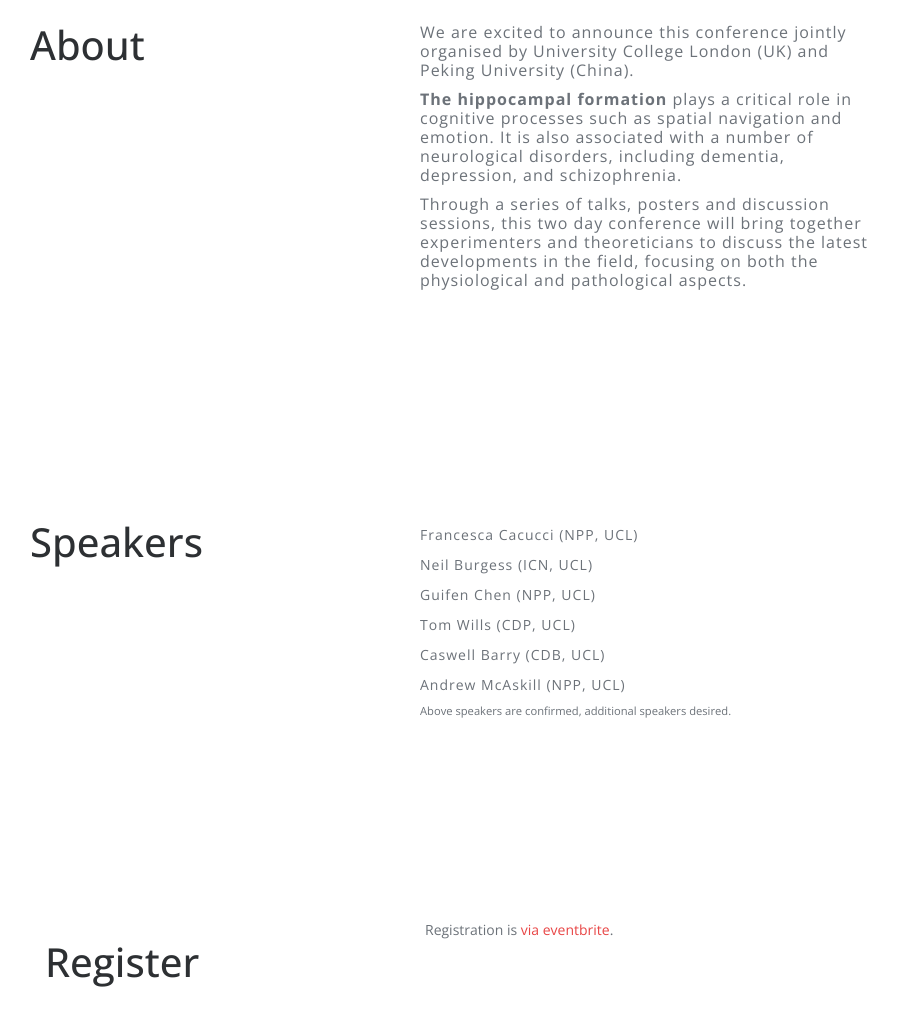
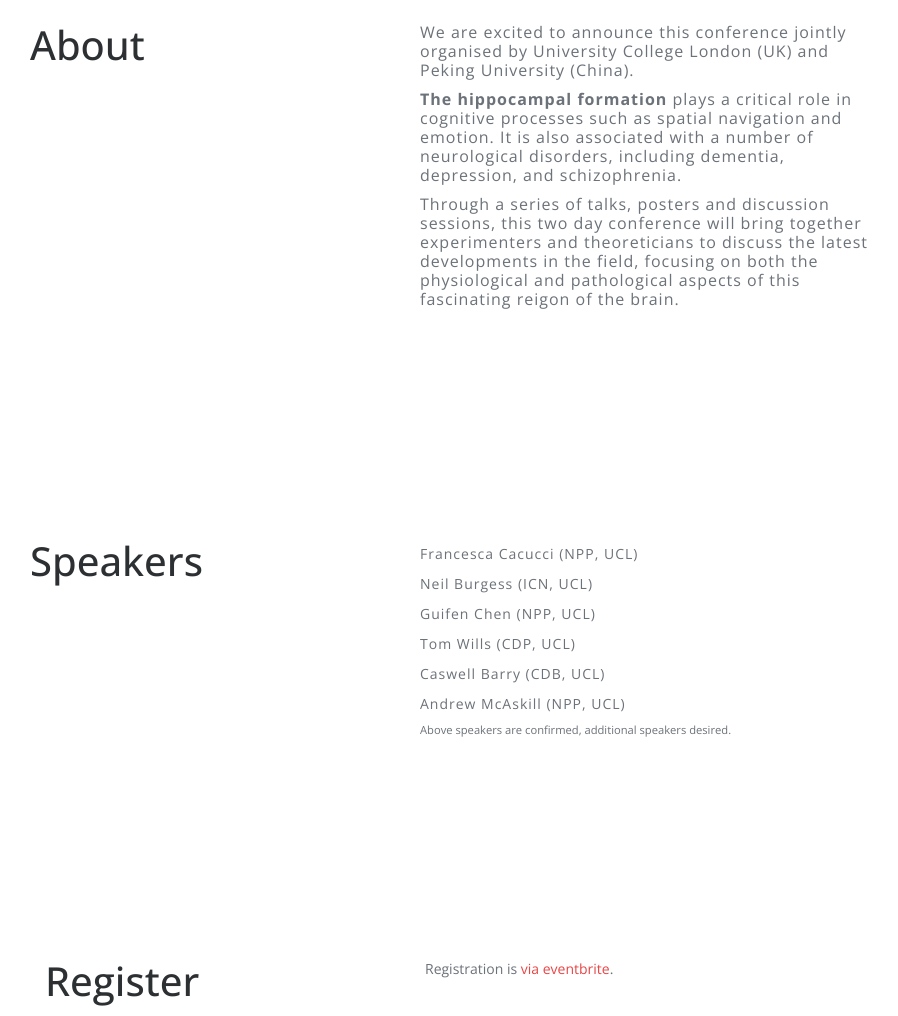
Before and after one commit to annie2013/hippo-conf, a plain HTML site: page index.html in a window 1280 px wide. Shown: the part 416-1432 px from the top of the page, without its empty margins (40-938 px from the left). Drawn offline with nearby package versions, Linux system fonts and the light colour scheme.

Commit message:
more tweaks

```diff
--- a/index.html
+++ b/index.html
@@ -134,7 +134,7 @@
 	        	<strong>The hippocampal formation</strong> plays a critical role in cognitive processes such as spatial navigation and emotion. It is also associated with a number of neurological disorders, including dementia, depression, and schizophrenia.
 	        </p>
 	        <p>
-	        	Through a series of talks, posters and discussion sessions, this two day conference will bring together experimenters and theoreticians to discuss the latest developments in the field, focusing on both the physiological and pathological aspects.
+	        	Through a series of talks, posters and discussion sessions, this two day conference will bring together experimenters and theoreticians to discuss the latest developments in the field, focusing on both the physiological and pathological aspects of this fascinating reigon of the brain.
 	        </p>
      	</div>
     </div>
@@ -175,10 +175,10 @@
 	        </div>
 	    </div>
       <div class="col-md-5 col-sm-6">
+      	<div class="intro-content">
           Registration is <a href="https://www.eventbrite.com/e/hippocampal-physiology-and-pathology-tickets-48305060737" target="_blank">via eventbrite</a>.
         </div>
       </div>
-    </div>
   </div>
 </section>
 
```
